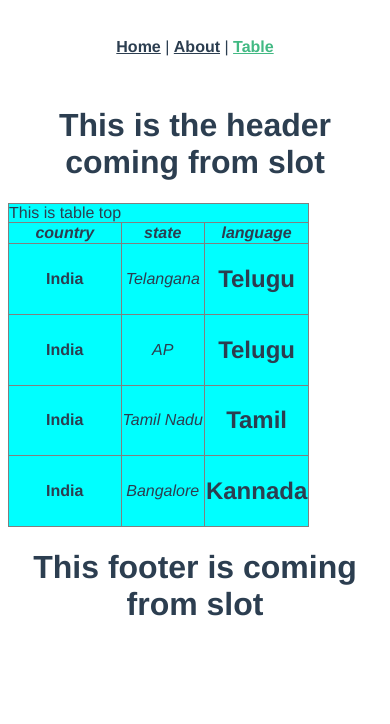
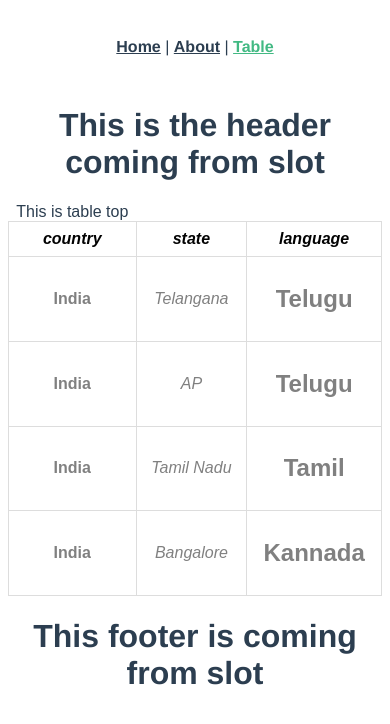
Before and after one commit to neelimanandam/vue-data-table, a Vue app in the folder data-table/: page /table in a window 390 px wide. Shown: the top 724 px of the page. Built offline with nearby package versions, Linux system fonts and the light colour scheme.

Commit message:
Changed the tableTopHeader Code

```diff
--- a/data-table/src/components/DataTable.vue
+++ b/data-table/src/components/DataTable.vue
@@ -2,13 +2,12 @@
   <div>
     <div>
       <slot name="header">
-        <header-component></header-component>
+        <header-component
+          v-bind:tabelTopHeader="tableTopHeader"
+        ></header-component>
       </slot>
     </div>
-    <table
-      border="1px solid black;"
-      style="border-collapse: collapse; text-align: center"
-    >
+    <table id="table">
       <thead>
         <slot name="tableTop"></slot>
         <tr>
@@ -39,9 +38,21 @@
   </div>
 </template>
 <style>
-table {
-  border-collapse: "collapse";
-  background-color: aqua;
+#table {
+  font-family: Arial, Helvetica, sans-serif;
+  border-collapse: collapse;
+  width: 100%;
+}
+#table td,
+#table th {
+  border: 1px solid #ddd;
+  padding: 8px;
+}
+#table th {
+  color: rgb(2, 2, 2);
+}
+#table td {
+  color: gray;
 }
 </style>
 <script>
@@ -64,6 +75,12 @@ export default {
       default: () => {
         return []
       }
+    },
+    tableTopHeader: {
+      type: String,
+      default: () => {
+        return ''
+      }
     }
   }
   // created: function () {
--- a/data-table/src/components/HeaderComponent.vue
+++ b/data-table/src/components/HeaderComponent.vue
@@ -1,8 +1,16 @@
 <template>
-  <h1>This header is coming from header component</h1>
+  <h1>{{ tableTopHeader }}</h1>
 </template>
 <script>
 export default {
-  name: 'HeaderComponent'
+  name: 'HeaderComponent',
+  props: {
+    tableTopHeader: {
+      type: String,
+      default: () => {
+        return ''
+      }
+    }
+  }
 }
 </script>
--- a/data-table/src/views/Table.vue
+++ b/data-table/src/views/Table.vue
@@ -40,6 +40,7 @@ export default {
   },
   data () {
     return {
+      tableHeader: 'This is the top of the table',
       userHeaders: ['country', 'state', 'language'],
       userRows: [
         { country: 'India', state: 'Telangana', language: 'Telugu' },
```
